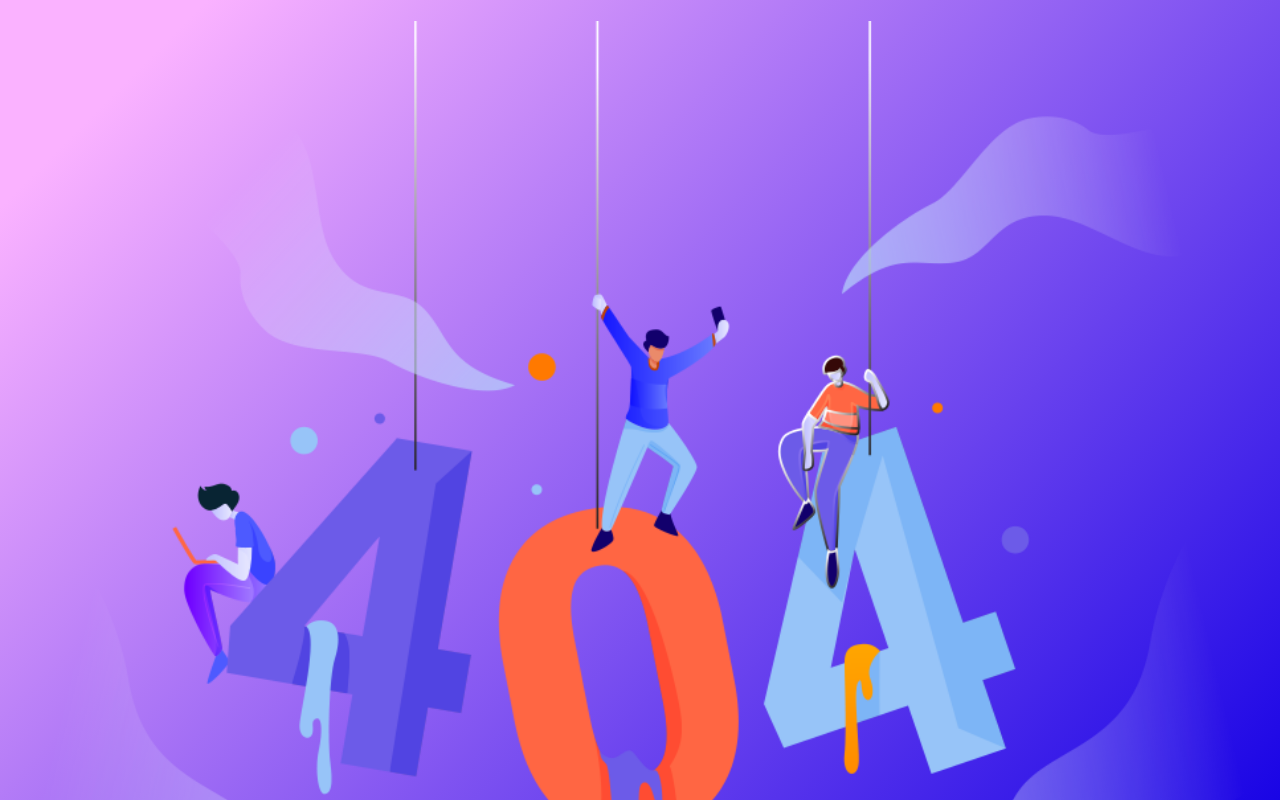
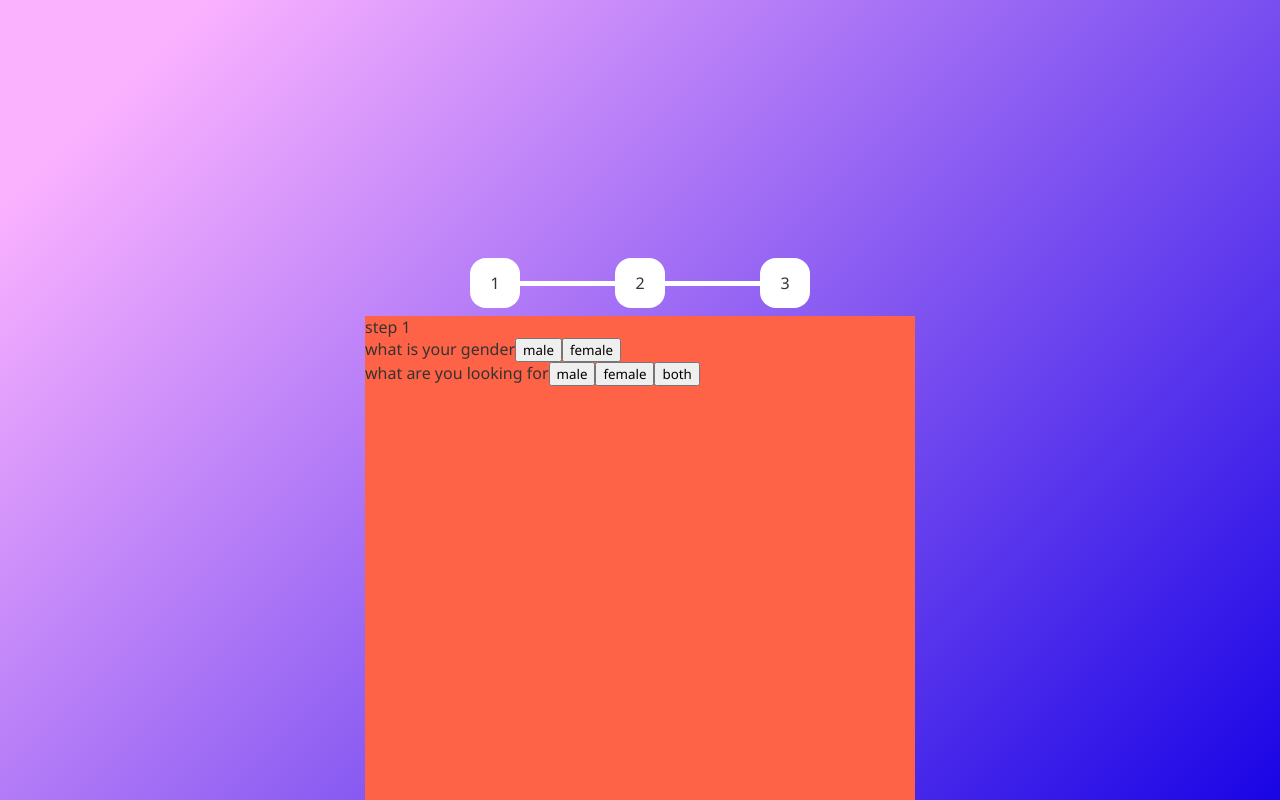
Before and after one commit to khaoulazouggar/matcha-1337, a React (Create React App) app in the folder client/: page /steps in a window 1280 px wide. Shown: the top 800 px of the page. Built offline with nearby package versions, Linux system fonts and the light colour scheme.

Commit message:
5st-commit

```diff
--- a/client/src/App.js
+++ b/client/src/App.js
@@ -1,5 +1,5 @@
 import React from "react";
-import "./App.css";
+import "./css/App.css";
 import Login from "./Components/login";
 import Register from "./Components/register";
 import About from "./Components/about";
@@ -7,11 +7,12 @@ import Home from "./Components/home";
 import Error from "./Components/error";
 import Fgpass from "./Components/fgpass";
 import { BrowserRouter as Router, Switch, Route } from "react-router-dom";
+import Steps from "./Components/steps";
 
 function App() {
   return (
     <Router>
-      <div div className="App">
+      <div className="App">
         <div>
           <Switch>
             <Route exact path="/" component={Home} />
@@ -23,7 +24,7 @@ function App() {
             <Route path="/about" component={About} />
 
             <Route path="/fgpass" component={Fgpass} />
-
+            <Route path="/steps" component={Steps} />
             <Route path="*" component={Error} />
           </Switch>
         </div>
--- a/client/src/Components/about.js
+++ b/client/src/Components/about.js
@@ -1,7 +1,7 @@
 import React from "react";
 import world from "../photos/Online world (1).gif";
 import { useHistory } from "react-router-dom";
-import "./about.css";
+import "../css/about.css";
 
 function About() {
   const history = useHistory();
--- a/client/src/Components/error.js
+++ b/client/src/Components/error.js
@@ -1,6 +1,6 @@
 import React from "react";
 import error from "../photos/404.png";
-import "./error.css";
+import "../css/error.css";
 import { useHistory } from "react-router-dom";
 import { ArrowRight } from "react-feather";
 
--- a/client/src/Components/login.js
+++ b/client/src/Components/login.js
@@ -1,8 +1,7 @@
 import React, { useState } from "react";
-import "./login.css";
+import "../css/login.css";
 import fb from "../photos/fb.png";
 import google from "../photos/google.png";
-// import _ from "lodash";
 import isEmpty from "./isEmpty";
 
 function Login() {
@@ -10,10 +9,6 @@ function Login() {
   const [errusername, setErrusername] = useState("");
   const [password, setpassword] = useState("");
   const [errpassword, setErrpassword] = useState("");
-  // const [show, setShow] = useState(false);
-  // const handleShow = () => {
-  //   setShow(!show);
-  // };
   const hadnleLogin = () => {
     setErrusername("");
     if (isEmpty(username)) {
@@ -41,7 +36,7 @@ function Login() {
               <br />
               <button className="media">
                 <img alt="" src={fb} />
-                Sign Up With Facebook
+                Sign In With Facebook
               </button>
               <button className="media">
                 <img alt="" src={google} />
@@ -49,33 +44,6 @@ function Login() {
             </span>
           </div>
         </div>
-        {/* {show === true ? (
-          <div className="right">
-            <h5>Register</h5>
-            <p>
-              Already have an account?{" "}
-              <a href="#" onClick={() => handleShow()}>
-                Log in
-              </a>
-            </p>
-            <div className="inputs">
-              <input type="text" placeholder="First name" />
-              <br />
-              <input type="text" placeholder="Last name" />
-              <br />
-              <input type="text" placeholder="User name" />
-              <br />
-              <input type="email" placeholder="Email" />
-              <br />
-              <input type="password" placeholder="Password" />
-              <br />
-              <input type="password" placeholder="Verify Password" />
-            </div>
-            <br />
-            <br />
-            <button className="login">Register</button>
-          </div>
-        ) : ( */}
         <div className="right">
           <h5>Login</h5>
           <p>
@@ -92,7 +60,7 @@ function Login() {
                 console.log(username);
               }}
             />
-             <span className="errors">{errusername}</span>
+            <span className="errors">{errusername}</span>
             <br />
             <input
               type="password"
@@ -116,7 +84,6 @@ function Login() {
             Login
           </button>
         </div>
-        {/* )} */}
       </div>
     </div>
   );
--- a/client/src/Components/register.js
+++ b/client/src/Components/register.js
@@ -4,7 +4,7 @@ import google from "../photos/google.png";
 import isEmty from "./isEmpty";
 
 function Register() {
-  const [username, setusername] = useState("");
+  const [username, setusername] = useState('')
   const [errusername, seterrusername] = useState("");
   const [firstname, setfirstname] = useState("");
   const [errfirstname, seterrfirstname] = useState("");
@@ -36,6 +36,7 @@ function Register() {
     seterrverifypassword("");
     if (isEmty(verifypassword)) seterrverifypassword("Verify Password should not be empty");
   };
+
   return (
     <div>
       <div className="box-form">
@@ -124,7 +125,7 @@ function Register() {
                 setverifypassword(e.target.value);
               }}
             />
-            <sapn className="errors">{errverifypassword}</sapn>
+            <span className="errors">{errverifypassword}</span>
           </div>
           <br />
           <br />
--- /dev/null
+++ b/client/src/Components/steps.js
@@ -0,0 +1,30 @@
+import React from "react";
+import "../css/steps.css";
+
+function Steps() {
+  return (
+    <div className='steps'>
+      <div className="progressbar">
+        <div>1</div>
+        <div></div>
+        <div>2</div>
+        <div></div>
+        <div>3</div>
+      </div>
+      <div className="step">
+          <div className= "step1">step 1</div>
+          <div>what is your gender
+              <button>male</button>
+              <button>female</button>
+          </div>
+          <div>what are you looking for
+              <button>male</button>
+              <button>female</button>
+              <button>both</button>
+          </div>
+
+      </div>
+    </div>
+  );
+}
+export default Steps;
--- /dev/null
+++ b/client/src/css/steps.css
@@ -0,0 +1,32 @@
+.progressbar {
+  height: 65px;
+  display: flex;
+  align-items: center;
+}
+.progressbar div:nth-of-type(1),
+.progressbar div:nth-of-type(3),
+.progressbar div:nth-of-type(5) {
+  width: 50px;
+  height: 50px;
+  background-color: white;
+  display: flex;
+  align-items: center;
+  justify-content: center;
+  border-radius: 16px;
+}
+.progressbar div:nth-of-type(2),
+.progressbar div:nth-of-type(4) {
+  width: 95px;
+  height: 5px;
+  background-color: white;
+}
+.step {
+  width: 550px;
+  height: 650px;
+  background-color: tomato;
+}
+.steps {
+  display: flex;
+  flex-direction: column;
+  align-items: center;
+}
```
Also changed, not shown: client/src/index.css (deleted, +0 -13 lines), client/src/css/App.css (renamed from client/src/App.css), client/src/css/about.css (renamed from client/src/Components/about.css), client/src/css/error.css (renamed from client/src/Components/error.css), client/src/css/login.css (renamed from client/src/Components/login.css), 1 other file (tests, documents, lock files or other folders).
